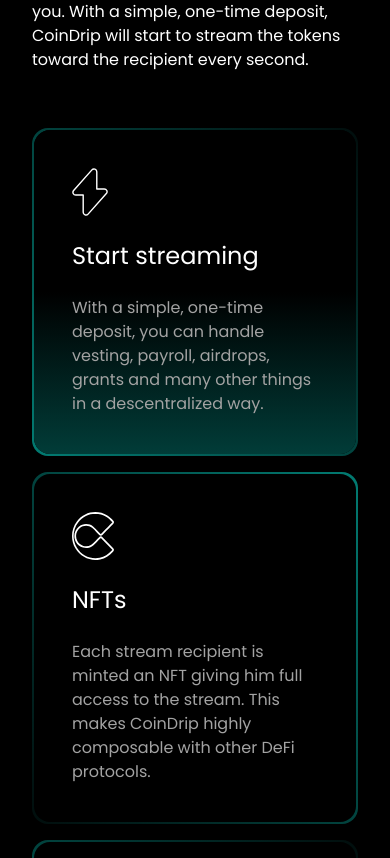
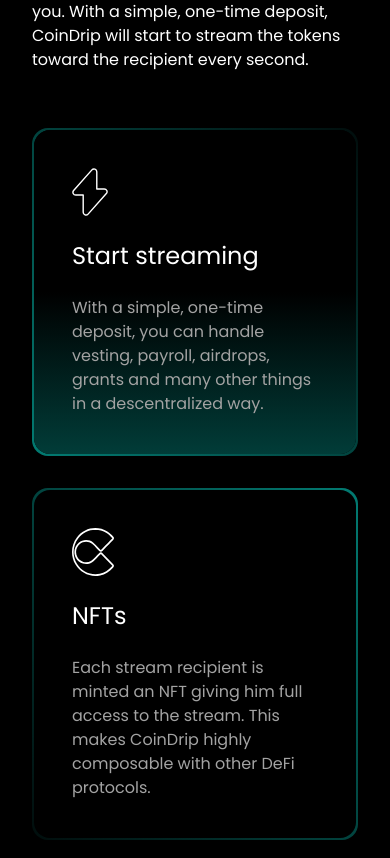
Before and after one commit to CoinDrip-finance/website-v2, a Next.js app: page / in a window 390 px wide. Shown: the part 1410-2268 px from the top of the page. Built offline with nearby package versions, Linux system fonts and the light colour scheme; no server answers.

Commit message:
increase cards gap on mobile

```diff
--- a/components/Features2.tsx
+++ b/components/Features2.tsx
@@ -23,7 +23,7 @@ export default function Features2() {
         </div>
       </div>
 
-      <MagicContainer className={"mt-14 sm:mt-24 grid gap-4 grid-cols-1 sm:grid-cols-4"}>
+      <MagicContainer className={"mt-14 sm:mt-24 grid sm:gap-4 gap-8 grid-cols-1 sm:grid-cols-4"}>
         <MagicCard className="flex w-full cursor-pointer flex-col overflow-hidden p-10 shadow-2xl bg-gradient-to-bl from-[#010D0C] to-[#027B72]">
           <div className="z-10">
             <img src="/features/start_streaming.svg" className="h-12 w-auto" />
```
